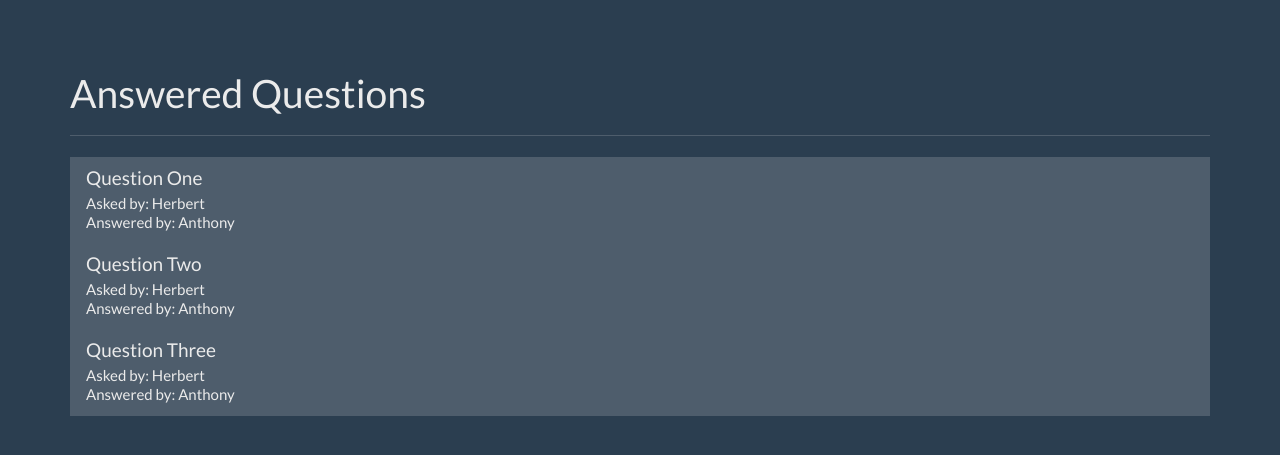
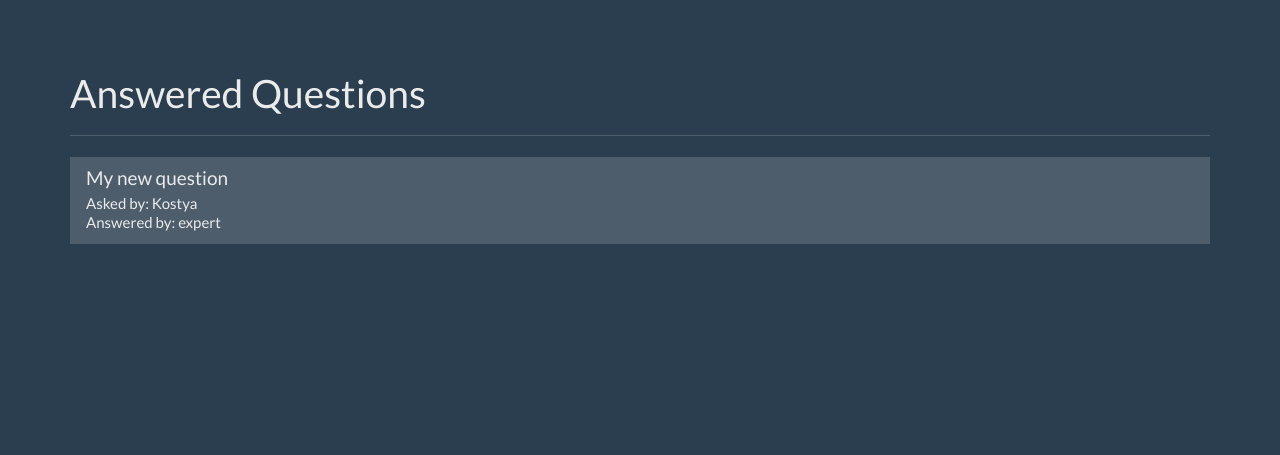
Before and after one commit to kostya-kononenko/Question_answer_by_Flask, a Flask app: page / in a window 1280 px wide. Shown: the part 40-495 px from the top of the page. Run offline with Flask 3, Linux system fonts and the light colour scheme; data comes from the database, SQL or seed files in the repository; some libraries are stand-ins or nearby versions.

Commit message:
create a list of questions with answer in home page of users

```diff
--- a/app.py
+++ b/app.py
@@ -29,7 +29,17 @@ def get_current_user():
 @app.route('/')
 def index():
     user = get_current_user()
-    return render_template('home.html', user=user)
+    db = get_db()
+    questions_cur = db.execute("select questions.id as question_id, "
+                               "questions.question_text, "
+                               "askers.name as asker_name, "
+                               "experts.name as expert_name "
+                               "from questions "
+                               "join users as askers on askers.id = questions.asked_by_id "
+                               "join users as experts on experts.id = questions.expert_id "
+                               "where questions.answer_text is not null")
+    questions_result = questions_cur.fetchall()
+    return render_template('home.html', user=user, questions=questions_result)
 
 
 @app.route('/register', methods=["GET", "POST"])
@@ -68,9 +78,11 @@ def login():
     return render_template('login.html', user=user)
 
 
-@app.route('/question')
-def question():
+@app.route('/question/<question_id>')
+def question(question_id):
     user = get_current_user()
+    db = get_db()
+    question_cur = 0
 
     return render_template('question.html', user=user)
 
--- a/templates/home.html
+++ b/templates/home.html
@@ -54,21 +54,13 @@
       <div class="row">
         <div class="col-lg-12">
           <div class="list-group">
-            <a href="#" class="list-group-item">
-              <h4 class="list-group-item-heading">Question One</h4>
-              <p class="list-group-item-text">Asked by: Herbert</p>
-              <p class="list-group-item-text">Answered by: Anthony</p>
-            </a>
-            <a href="#" class="list-group-item">
-              <h4 class="list-group-item-heading">Question Two</h4>
-              <p class="list-group-item-text">Asked by: Herbert</p>
-              <p class="list-group-item-text">Answered by: Anthony</p>
-            </a>
-            <a href="#" class="list-group-item">
-              <h4 class="list-group-item-heading">Question Three</h4>
-              <p class="list-group-item-text">Asked by: Herbert</p>
-              <p class="list-group-item-text">Answered by: Anthony</p>
-            </a>
+              {% for question in questions %}
+                  <a href="{{ url_for("question", question_id=question["question_id"]) }}" class="list-group-item">
+                <h4 class="list-group-item-heading">{{ question["question_text"] }}</h4>
+                <p class="list-group-item-text">Asked by: {{ question["asker_name"] }}</p>
+                <p class="list-group-item-text">Answered by: {{ question["expert_name"] }}</p>
+                  </a>
+              {% endfor %}
           </div>
         </div><!-- /.col-lg-12 -->
       </div>
```
